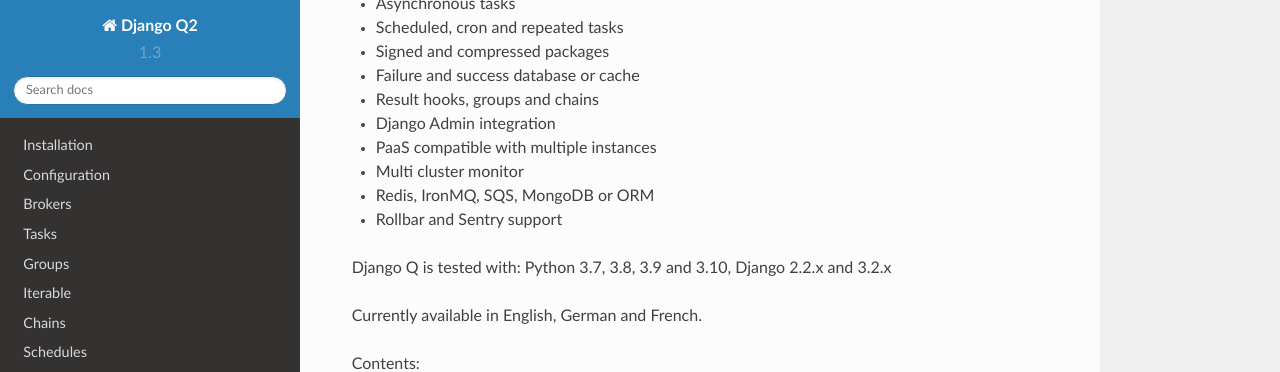
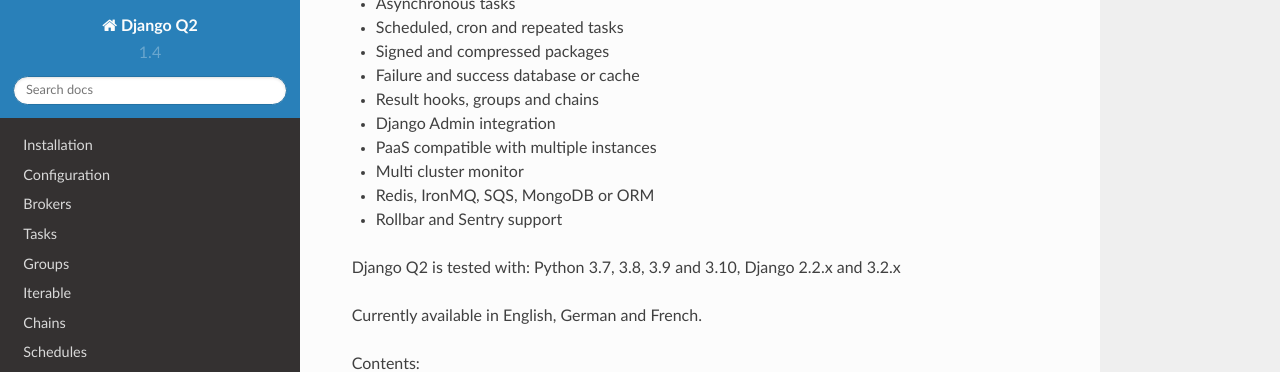
Before and after one commit to Koed00/django-q, a Sphinx documentation site: the page built from docs/index.rst, in a window 1280 px wide and 900 px high, scrolled down 493 px. Shown: the top 372 px of the window. Built offline with Sphinx 7.4.7 and the Read the Docs theme 2.0.0, drawn with Linux system fonts in a browser that asks for light colours.

Commit message:
Bump version and docs fixes (#21)

```diff
--- a/README.rst
+++ b/README.rst
@@ -27,7 +27,6 @@
 
 -  `Django <https://www.djangoproject.com>`__ > = 3.2
 -  `Django-picklefield <https://github.com/gintas/django-picklefield>`__
--  `Blessed <https://github.com/jquast/blessed>`__
 
 Tested with: Python 3.7, 3.8, 3.9, 3.10 Django 3.2.X and 4.1.X
 
@@ -92,6 +91,11 @@
 
 Management Commands
 ~~~~~~~~~~~~~~~~~~~
+
+::
+
+    For the management commands to work, you will need to install Blessed: <https://github.com/jquast/blessed>
+
 
 Start a cluster with::
 
--- a/docs/admin.rst
+++ b/docs/admin.rst
@@ -4,8 +4,8 @@
 Admin pages
 ===========
 
-Django Q does not use custom pages, but instead leverages what is offered by Django's model admin by default.
-When you open Django Q's admin pages you will see three models:
+Django Q2 does not use custom pages, but instead leverages what is offered by Django's model admin by default.
+When you open Django Q2's admin pages you will see three models:
 
 Successful tasks
 ----------------
--- a/docs/conf.py
+++ b/docs/conf.py
@@ -71,9 +71,9 @@
 # built documents.
 #
 # The short X.Y version.
-version = '1.3'
+version = '1.4'
 # The full version, including alpha/beta/rc tags.
-release = '1.4.0'
+release = '1.4.1'
 
 # The language for content autogenerated by Sphinx. Refer to documentation
 # for a list of supported languages.
--- a/docs/configure.rst
+++ b/docs/configure.rst
@@ -143,7 +143,7 @@
  - Failures are always saved.
 
 save_limit_per
-~~~~~~~~~~~~~
+~~~~~~~~~~~~~~
 
 The above ``save_limit`` for successful tasks can be fine tuned per task type using
  - Set to ``"group"`` to store the tasks per group
--- a/docs/index.rst
+++ b/docs/index.rst
@@ -27,7 +27,7 @@
 -  Rollbar and Sentry support
 
 
-Django Q is tested with: Python 3.7, 3.8, 3.9 and 3.10, Django 2.2.x and 3.2.x
+Django Q2 is tested with: Python 3.7, 3.8, 3.9 and 3.10, Django 2.2.x and 3.2.x
 
 Currently available in English, German and French.
 
--- a/docs/monitor.rst
+++ b/docs/monitor.rst
@@ -4,8 +4,8 @@
 
 
 .. warning::
+    Blessed needs to be installed to get this to work! See: https://pypi.org/project/blessed/
 
-    Blessed needs to be installed to get this to work! See: https://pypi.org/project/blessed/
 
 The cluster monitor shows live information about all the Q clusters connected to your project.
 
--- a/pyproject.toml
+++ b/pyproject.toml
@@ -1,6 +1,6 @@
 [tool.poetry]
 name = "django-q2"
-version = "1.4.0"
+version = "1.4.1"
 packages = [
     { include = "django_q" },
 ]
```
Also changed, not shown: docs/install.rst (+4 -4 lines).
